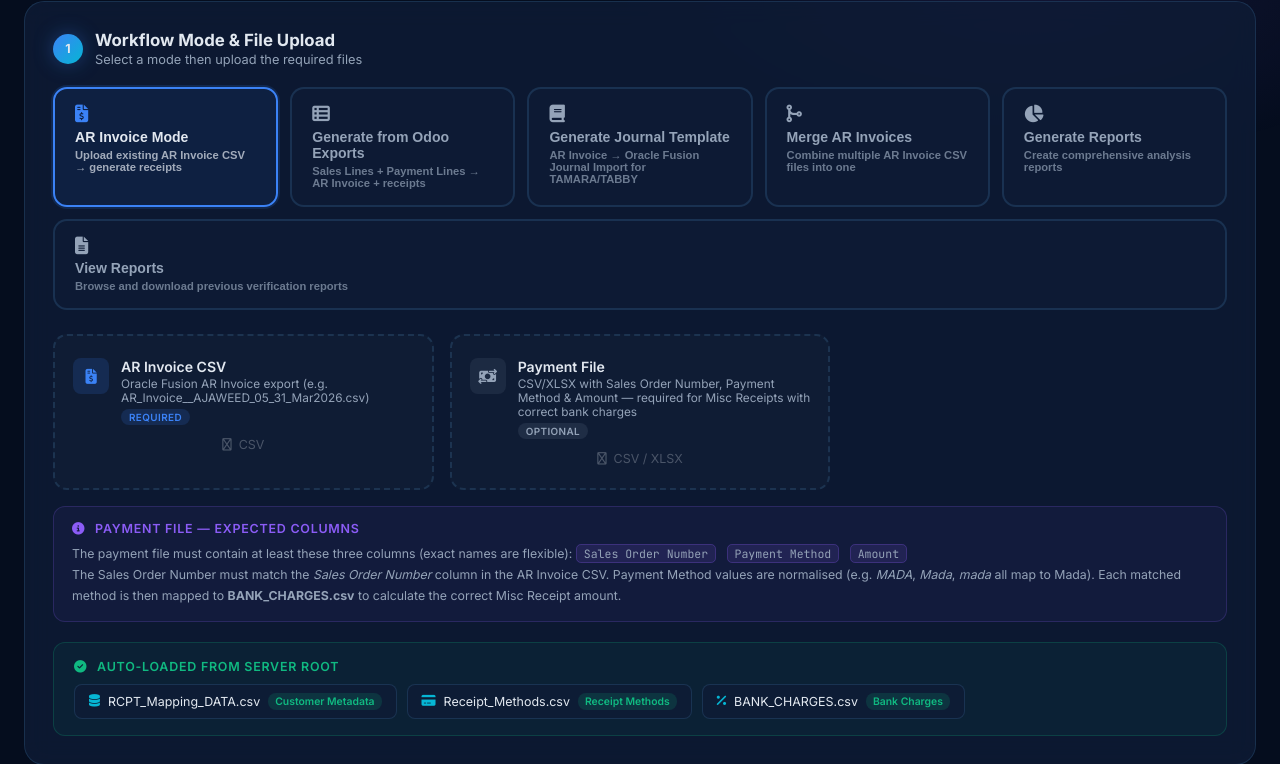
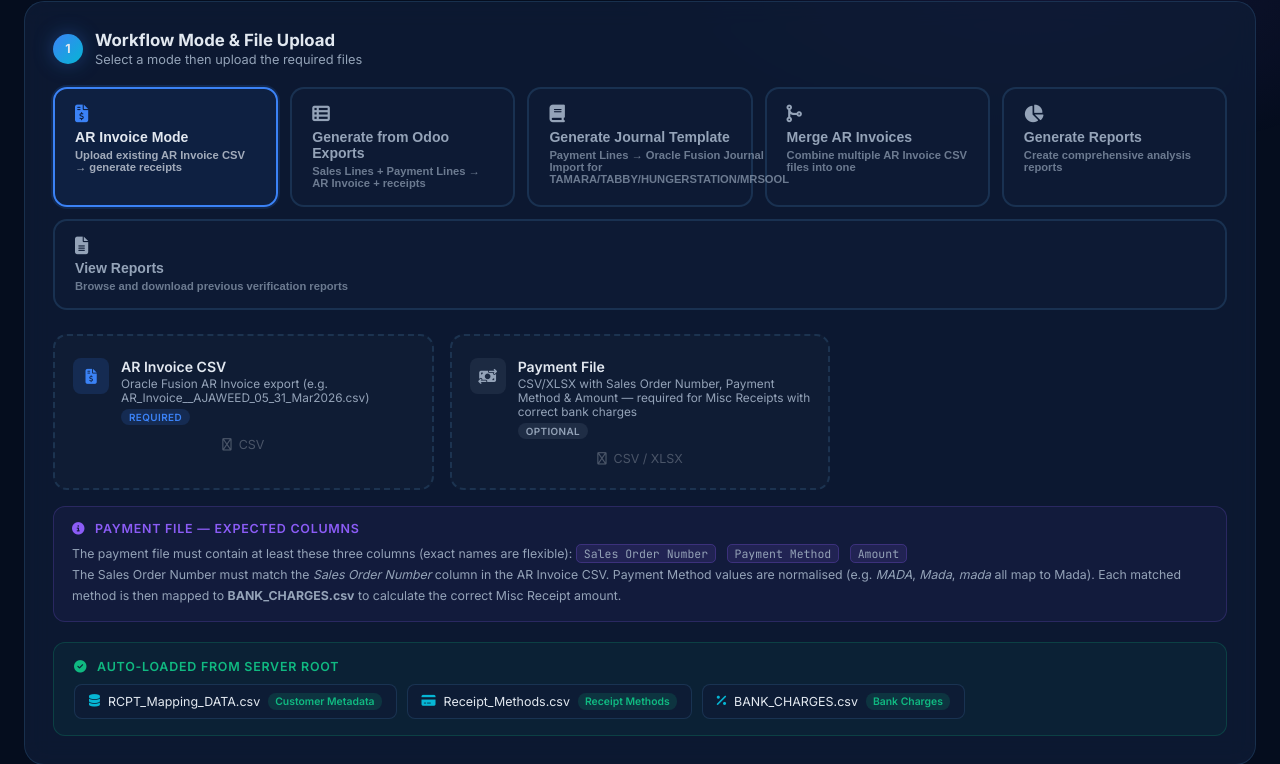
Before and after one commit to MUSTAQ-AHAMMAD/miss-receipt-template, a Flask app: page / in a window 1280 px wide. Shown: the part 651-1415 px from the top of the page. Run offline with Flask 3, Linux system fonts and the light colour scheme; data that the repository does not hold is empty; parts of the project's set-up code (start-up, migrations or seed data) failed here and were passed over.

Commit message:
Complete journal template generation revision to work with payment lines only
- Updated backend to make AR Invoice optional when payment file is provided in journal mode
- Modified generate_journal_template to work directly from payment file data
- Added support for building journal entries from payment file without AR Invoice
- Updated UI to make Payment Lines required and AR Invoice optional in journal mode
- Updated validation, descriptions, and mode button text to reflect the changes

Agent-Logs-Url: https://github.com/MUSTAQ-AHAMMAD/miss-receipt-template/sessions/1e316762-487f-4e3a-bafe-c2e471397409

Co-authored-by: MUSTAQ-AHAMMAD <55948767+MUSTAQ-AHAMMAD@users.noreply.github.com>

```diff
--- a/app.py
+++ b/app.py
@@ -326,18 +326,20 @@ def _run_integration(sid: str, cfg: dict):
                 # ── AR INVOICE MODE (default) ──
                 progress(20, "Loading reference data files…")
 
-                integration.load_from_ar_invoice(
-                    ar_invoice_path      = cfg["ar_invoice"],
-                    metadata_path        = cfg.get("metadata", ""),
-                    receipt_methods_path = cfg.get("receipt_methods", ""),
-                    bank_charges_path    = cfg.get("bank_charges", ""),
-                    payment_file_path    = cfg.get("payment_file", ""),
-                    registers_path       = cfg.get("registers", ""),
-                )
-
                 # Check if this is journal-only mode
                 if mode == "journal":
                     # ── JOURNAL TEMPLATE ONLY MODE ──
+                    # Only load AR Invoice if provided (optional when payment file is provided)
+                    if cfg.get("ar_invoice"):
+                        integration.load_from_ar_invoice(
+                            ar_invoice_path      = cfg["ar_invoice"],
+                            metadata_path        = cfg.get("metadata", ""),
+                            receipt_methods_path = cfg.get("receipt_methods", ""),
+                            bank_charges_path    = cfg.get("bank_charges", ""),
+                            payment_file_path    = cfg.get("payment_file", ""),
+                            registers_path       = cfg.get("registers", ""),
+                        )
+
                     progress(50, "Generating Journal Import Template…")
                     period_name = cfg.get("period_name", "Mar-26")
                     interface_group_id = int(cfg.get("interface_group_id", "114"))
@@ -356,9 +358,13 @@ def _run_integration(sid: str, cfg: dict):
                         stat("Journal Entries", f"{len(journal_df)//2:,} transactions")
                         stat("Total Journal Lines", f"{len(journal_df):,} lines (debit + credit)")
                     else:
-                        stat("Journal Entries", "0 (No TAMARA/TABBY transactions)")
-                        log("⚠ No TAMARA or TABBY transactions found in the AR Invoice")
-                        log("Please verify that the AR Invoice contains transactions with Receipt Method Name = 'TAMARA' or 'TABBY'")
+                        stat("Journal Entries", "0 (No qualifying service provider transactions)")
+                        if cfg.get("ar_invoice"):
+                            log("⚠ No qualifying service provider transactions found in the AR Invoice")
+                            log("Please verify that the AR Invoice or Payment File contains transactions with qualifying payment methods")
+                        else:
+                            log("⚠ No qualifying service provider transactions found in the Payment File")
+                            log("Please verify that the Payment File contains transactions with qualifying payment methods")
 
                     progress(90, "Writing verification report…")
                     # Create a minimal verification report for journal-only mode
@@ -376,6 +382,16 @@ def _run_integration(sid: str, cfg: dict):
 
                 else:
                     # ── STANDARD AR INVOICE MODE (with receipts) ──
+                    # AR Invoice is required for standard mode
+                    integration.load_from_ar_invoice(
+                        ar_invoice_path      = cfg["ar_invoice"],
+                        metadata_path        = cfg.get("metadata", ""),
+                        receipt_methods_path = cfg.get("receipt_methods", ""),
+                        bank_charges_path    = cfg.get("bank_charges", ""),
+                        payment_file_path    = cfg.get("payment_file", ""),
+                        registers_path       = cfg.get("registers", ""),
+                    )
+
                     progress(50, "Generating Standard Receipts…")
                     std_rcp = integration.generate_standard_receipts()
                     integration.save_standard_receipts(std_rcp)
@@ -612,8 +628,9 @@ def run_integration():
         if journal_payment_file:
             cfg["journal_payment_file"] = journal_payment_file
 
-        if "ar_invoice" not in cfg:
-            return jsonify({"error": "Required file 'AR Invoice CSV' is missing."}), 400
+        # AR Invoice is now optional if payment file is provided
+        if "ar_invoice" not in cfg and not journal_payment_file:
+            return jsonify({"error": "Required file 'AR Invoice CSV' or 'Payment Lines File' is missing. Please provide at least one."}), 400
 
         # Journal mode always generates journal template
         cfg["generate_journal"] = "true"
--- a/templates/index.html
+++ b/templates/index.html
@@ -748,7 +748,7 @@
               onclick="setMode('journal')">
         <i class="fa-solid fa-book"></i>
         Generate Journal Template
-        <span style="font-size:.7rem;opacity:.7;display:block;margin-top:2px;">AR Invoice → Oracle Fusion Journal Import for TAMARA/TABBY</span>
+        <span style="font-size:.7rem;opacity:.7;display:block;margin-top:2px;">Payment Lines → Oracle Fusion Journal Import for TAMARA/TABBY/HUNGERSTATION/MRSOOL</span>
       </button>
       <button id="mode-btn-merge" class="mode-btn"
               onclick="setMode('merge')">
@@ -892,8 +892,9 @@
       <div style="padding:20px; background:rgba(16,185,129,.08); border:1px solid rgba(16,185,129,.25); border-radius:12px; margin-bottom:20px;">
         <h4 style="margin-bottom:10px; color:var(--accent-green);"><i class="fa-solid fa-book"></i> Generate Journal Template for Service Providers</h4>
         <p style="font-size:.85rem; color:var(--text-muted); margin-bottom:16px;">
-          Upload an AR Invoice CSV file to generate Oracle Fusion Journal Import templates for service provider transactions (TAMARA, TABBY, HUNGERSTATION, MRSOOL).
+          Upload a Payment Lines file (required) to generate Oracle Fusion Journal Import templates for service provider transactions (TAMARA, TABBY, HUNGERSTATION, MRSOOL).
           The system will automatically filter qualifying transactions and create balanced debit/credit journal entries using the configured account mappings.
+          You can optionally upload an AR Invoice CSV file for additional transaction details.
         </p>
         <div style="font-size:.80rem; color:var(--text-muted); margin-top:12px; padding:10px; background:rgba(16,185,129,.05); border-left:3px solid var(--accent-green); border-radius:6px;">
           <strong>Configuration Modes:</strong><br/>
@@ -904,20 +905,37 @@
       </div>
 
       <div class="upload-grid">
-        <!-- AR Invoice -->
+        <!-- Payment Lines (Required) -->
+        <div class="file-zone" id="zone-journal-payment-file" ondragover="onDragOver(event,'journal-payment-file')" ondragleave="onDragLeave('journal-payment-file')" ondrop="onDrop(event,'journal-payment-file')">
+          <input type="file" id="file-journal-payment-file" accept=".csv,.xlsx" onchange="onFileChange('journal-payment-file',this)" />
+          <div class="fz-header">
+            <div class="fz-icon required"><i class="fa-solid fa-credit-card"></i></div>
+            <div>
+              <div class="fz-title">Payment Lines CSV/XLSX</div>
+              <div class="fz-subtitle">Payment transactions with payment method details</div>
+              <span class="fz-badge req">Required</span>
+            </div>
+          </div>
+          <div class="fz-msg">
+            <p>Click to browse or drag & drop</p>
+            <small>CSV/XLSX file containing payment lines with Order Ref, Payment Method, Amount</small>
+          </div>
+        </div>
+
+        <!-- AR Invoice (Optional) -->
         <div class="file-zone" id="zone-journal-ar" ondragover="onDragOver(event,'journal-ar')" ondragleave="onDragLeave('journal-ar')" ondrop="onDrop(event,'journal-ar')">
           <input type="file" id="file-journal-ar" accept=".csv" onchange="onFileChange('journal-ar',this)" />
           <div class="fz-header">
-            <div class="fz-icon required"><i class="fa-solid fa-file-invoice-dollar"></i></div>
+            <div class="fz-icon"><i class="fa-solid fa-file-invoice-dollar"></i></div>
             <div>
               <div class="fz-title">AR Invoice CSV</div>
-              <div class="fz-subtitle">Oracle Fusion AR Invoice with TAMARA/TABBY transactions</div>
-              <span class="fz-badge req">Required</span>
+              <div class="fz-subtitle">Oracle Fusion AR Invoice (optional, for additional transaction details)</div>
+              <span class="fz-badge opt">Optional</span>
             </div>
           </div>
           <div class="fz-msg">
             <p>Click to browse or drag & drop</p>
-            <small>CSV file containing AR Invoice data with payment methods</small>
+            <small>CSV file containing AR Invoice data with payment methods (optional)</small>
           </div>
         </div>
 
@@ -1034,7 +1052,7 @@
         </div>
         <div style="margin-top:12px; padding:12px; background:rgba(16,185,129,.08); border:1px solid rgba(16,185,129,.25); border-radius:8px; font-size:.82rem; color:var(--text-muted);">
           <i class="fa-solid fa-info-circle" style="color:var(--accent-green);"></i>
-          <strong>Note:</strong> The system will automatically detect qualifying service provider transactions (TAMARA, TABBY, HUNGERSTATION, MRSOOL) from the AR Invoice and generate balanced debit/credit journal entries. Service provider metadata enables support for all providers; legacy configuration supports TAMARA/TABBY only.
+          <strong>Note:</strong> The system will automatically detect qualifying service provider transactions (TAMARA, TABBY, HUNGERSTATION, MRSOOL) from the Payment Lines file and generate balanced debit/credit journal entries. Payment Lines file is required; AR Invoice is optional for additional transaction details. Service provider metadata enables support for all providers; legacy configuration supports TAMARA/TABBY only.
         </div>
       </div>
     </div><!-- /uploads-journal -->
@@ -1542,8 +1560,8 @@
         return;
       }
     } else if (currentMode === 'journal') {
-      if (!fileMap['journal-ar']) {
-        showBanner('error', 'Please upload your AR Invoice CSV file for journal generation.');
+      if (!fileMap['journal-payment-file']) {
+        showBanner('error', 'Please upload your Payment Lines CSV/XLSX file for journal generation.');
         return;
       }
     }
```
Also changed, not shown: Odoo-export-FBDA-template.py (+119 -47 lines).
